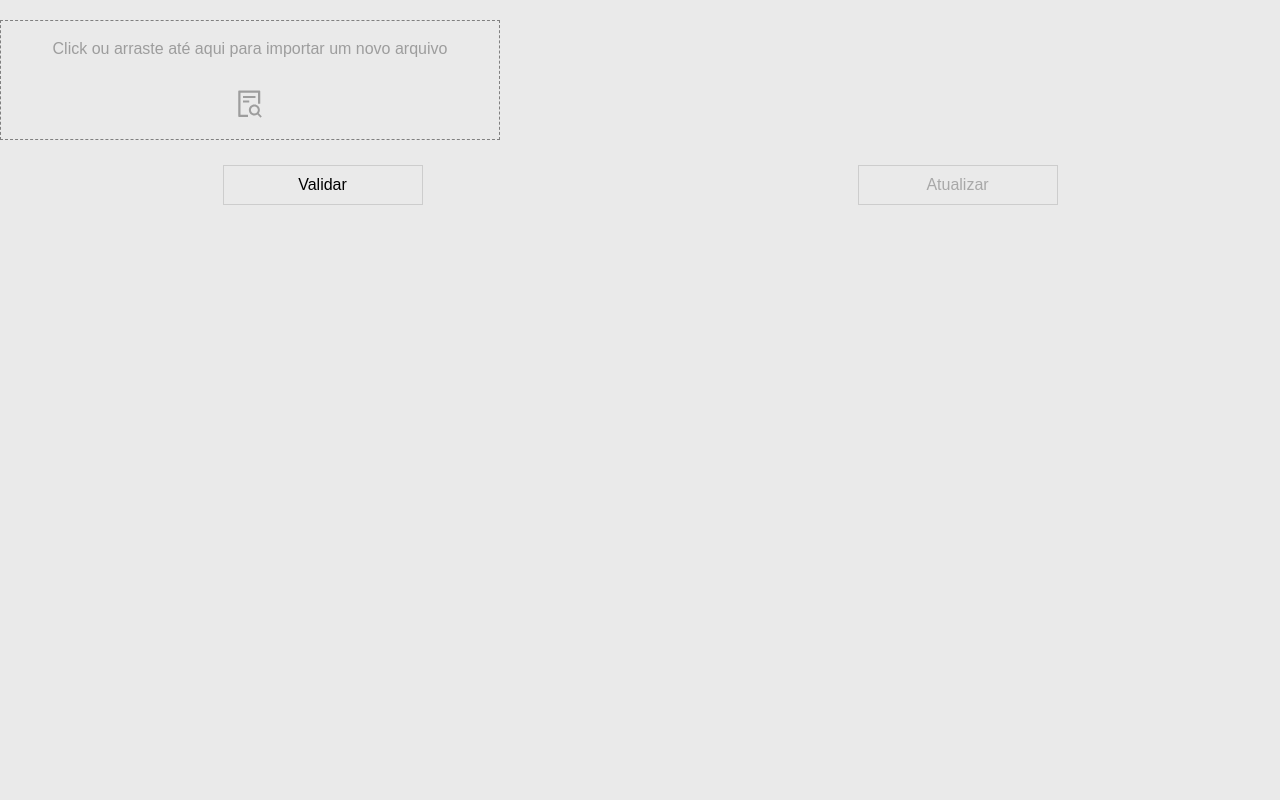
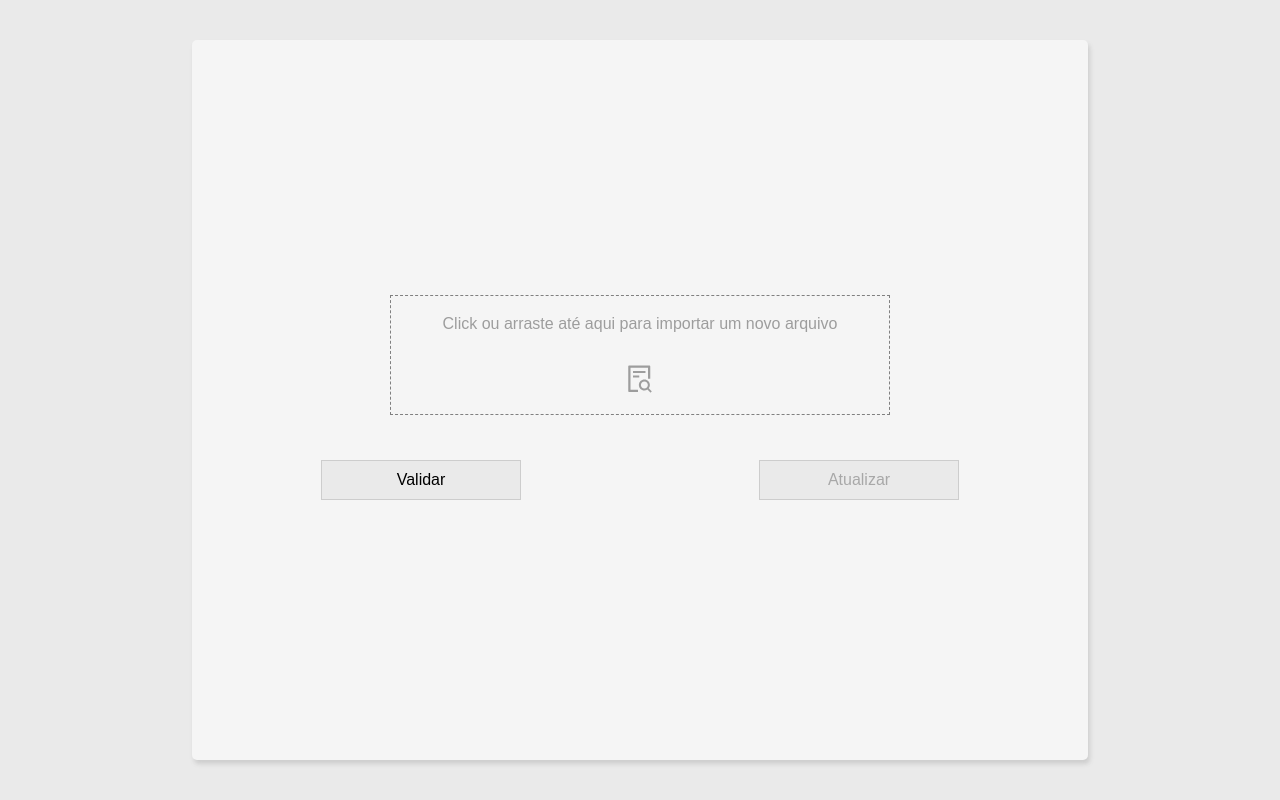
Before and after one commit to victormatia/price-manager-front-end, a React (Vite) app: page / in a window 1280 px wide. Built offline with nearby package versions, Linux system fonts and the light colour scheme; a web font is replaced by a local one.

Commit message:
style: styles Home  page

```diff
--- a/src/pages/Home/styles.module.css
+++ b/src/pages/Home/styles.module.css
@@ -0,0 +1,20 @@
+.home {
+  max-width: 70%;
+  /* border: 2px solid purple; */
+  border-radius: 5px;
+  margin: 40px auto;
+  min-height: 90vh;
+  display: flex;
+  flex-direction: column;
+  align-items: center;
+  justify-content: center;
+  padding: 5px;
+  background-color: rgb(245, 245, 245);
+  box-shadow: 2px 4px 4px rgba(124, 124, 124, 0.25);
+}
+
+@media screen and ( max-width: 850px ) {
+  .home {
+    max-width: 95%;
+  }
+}
```
